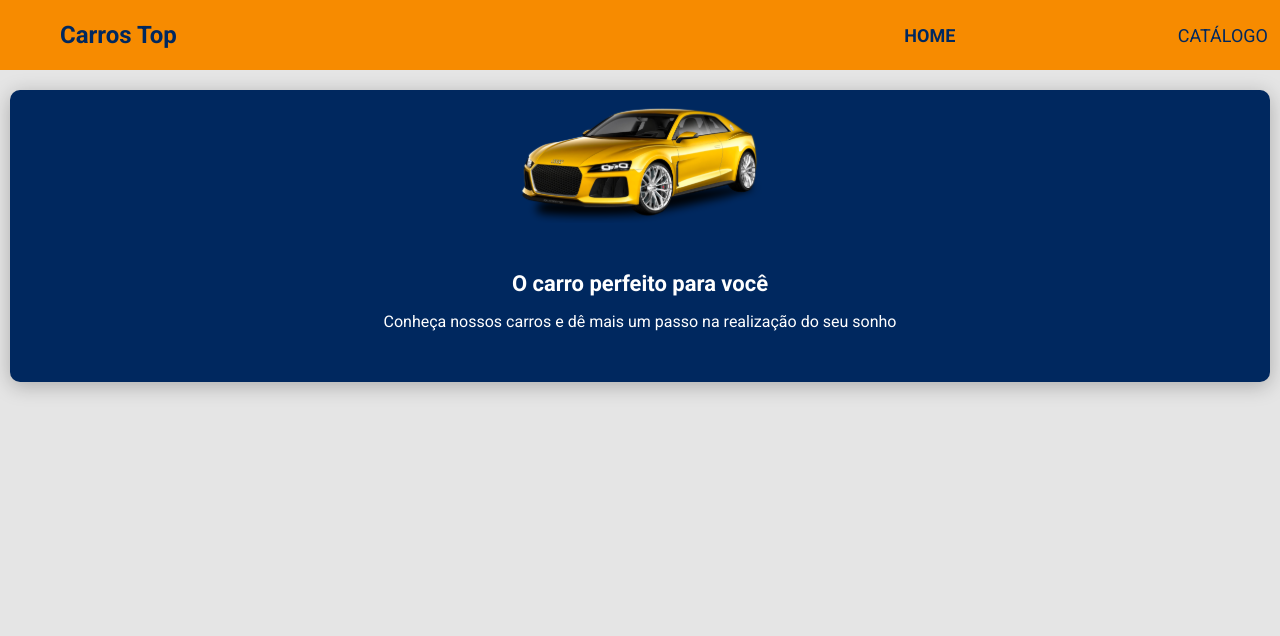
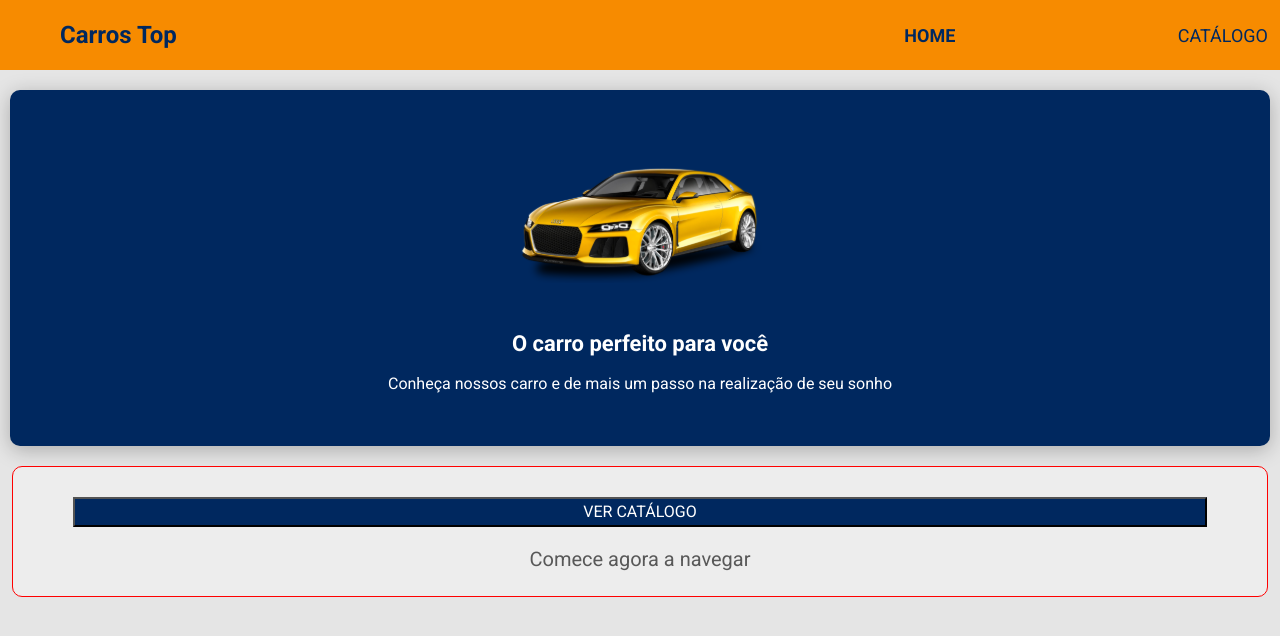
Before and after one commit to Romariorfr/website-carros, a React (Create React App) app in the folder frontweb/: page /home in a window 1280 px wide. Shown: the top 636 px of the page. Built offline with nearby package versions, Linux system fonts and the light colour scheme.

Commit message:
catalog card

```diff
--- a/frontweb/src/pages/Home/index.tsx
+++ b/frontweb/src/pages/Home/index.tsx
@@ -6,9 +6,16 @@ const Home = () => {
     <>
       <div className="home-container">
         <div className="card-container">
-          <Car />
+          <Car/>
           <h1>O carro perfeito para você</h1>
-          <h4>Conheça nossos carros e dê mais um passo na realização do seu sonho</h4>
+          <p>
+            Conheça nossos carro e de mais um passo na realização de seu sonho
+          </p>
+        </div>
+
+        <div className="catalog-card">
+          <button className='btn-catalog'>VER CATÁLOGO</button>
+          <h2>Comece agora a navegar</h2>
         </div>
       </div>
     </>
--- a/frontweb/src/pages/Home/styles.css
+++ b/frontweb/src/pages/Home/styles.css
@@ -8,6 +8,7 @@
   align-items: center;
   align-content: center;
   flex-direction: column;
+  padding-top: 60px;
   color: #fff;
   background-color: #00285f;
   border-radius: 10px;
@@ -19,8 +20,34 @@
   margin: 35px 22px 15px 22px;
 }
 
-.card-container h4 {
+.card-container p {
+  text-align: center;
   font-size: 16px;
   font-weight: 400;
   margin: 0px 30px 50px 30px;
 }
+
+.catalog-card {
+  display: flex;
+  align-content: center;
+  text-align: center;
+  flex-direction: column;
+  border-radius: 10px;
+  border: 1px solid red;
+  color: #585858;
+  background-color: #ededed;
+  margin: 20px 2px;
+}
+
+.catalog-card h2 {
+  font-size: 20px;
+  color: #585858;
+  font-weight: 400;
+  margin: 10px 50px 25px 50px;
+}
+
+.btn-catalog {
+  margin: 30px 60px 10px 60px;
+  background-color: #00285f;
+  color: #fff;
+}
```
